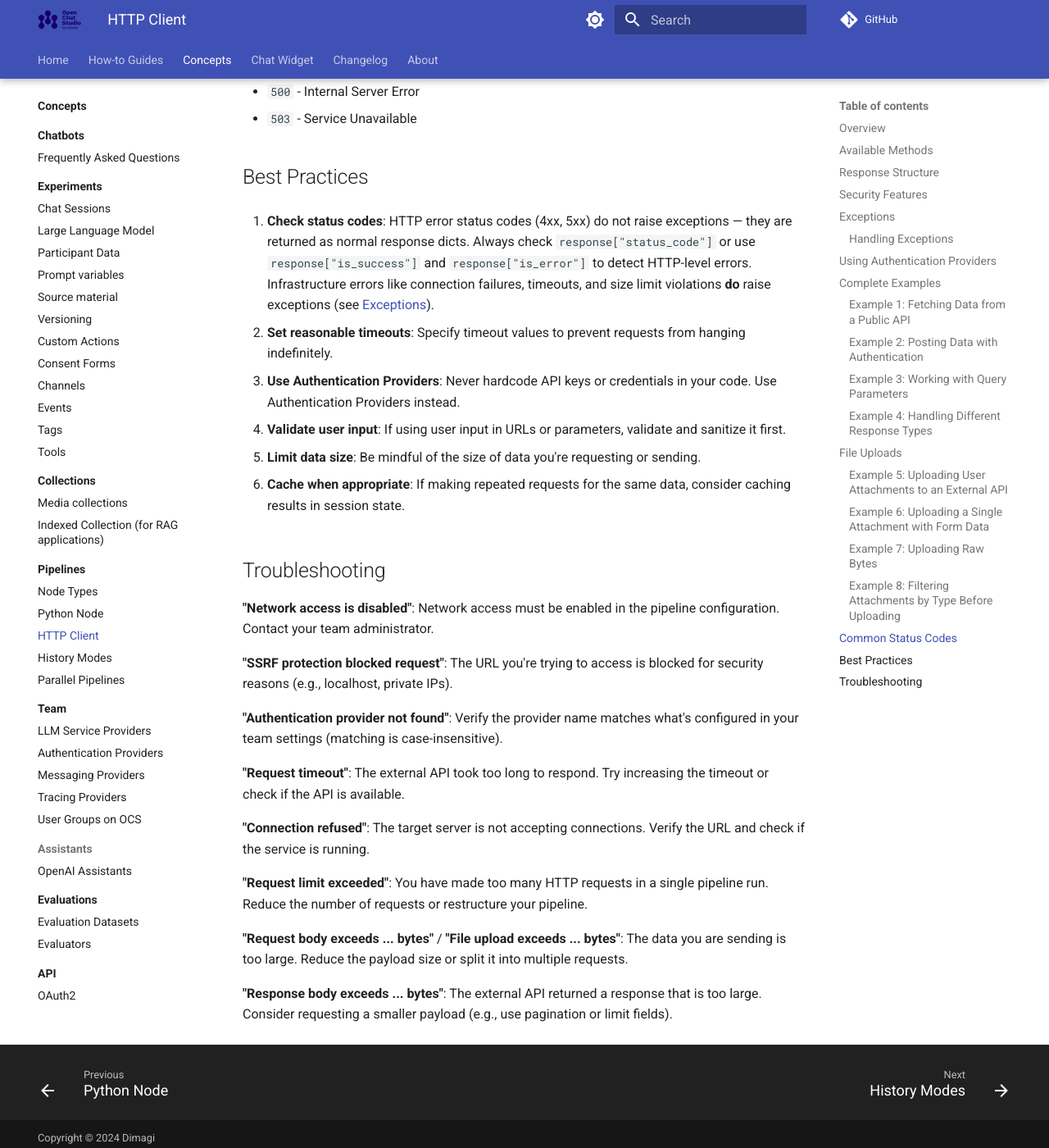
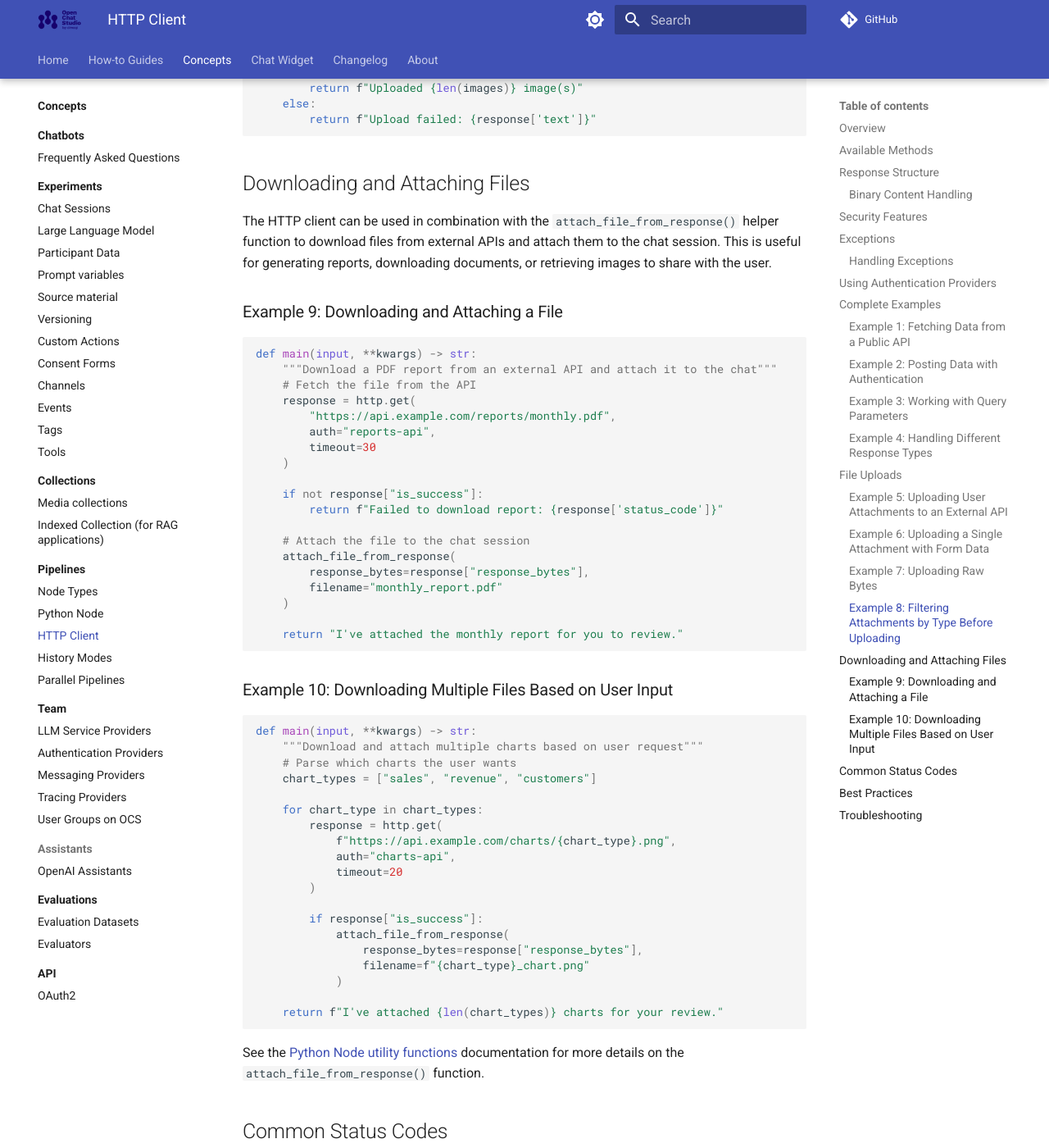
Before and after one commit to dimagi/open-chat-studio-docs, an MkDocs documentation site: the page built from docs/concepts/pipelines/http_client.md, in a window 1280 px wide and 1400 px high, scrolled down 8780 px. Shown: the whole window at 82% size. Built offline with MkDocs 1.6.1 and Material for MkDocs 9.7.7, drawn with Linux system fonts in a browser that asks for light colours; a script that is not in the unit is left out; comment, search, counter and statistics services are not loaded; some of the changed text lies outside the part shown.

Commit message:
update changelog and docs from OCS PR #2812
Co-Authored-By: Claude Sonnet 4.5 <noreply@anthropic.com>

````diff
--- a/docs/concepts/pipelines/http_client.md
+++ b/docs/concepts/pipelines/http_client.md
@@ -45,6 +45,7 @@ All HTTP methods return a dictionary containing the response data:
     "headers": {...},
     "text": "body as text",  # this is always present
     "json": {"body": "as json"},  # this is `None` if the response was not JSON
+    "response_bytes": b"raw bytes",  # raw response content as bytes
     "is_success": 200 <= status_code < 300,
     "is_error": status_code >= 400,
 }
@@ -57,6 +58,25 @@ response = http.get("https://api.example.com/data")
 status = response["status_code"]
 data = response["json"]
 text_content = response["text"]
+raw_bytes = response["response_bytes"]
+```
+
+### Binary Content Handling
+
+The `response_bytes` field contains the raw binary data from the HTTP response. This is particularly useful when working with binary content types like images, PDFs, or other non-text files.
+
+For binary content types (images, PDFs, etc.), text decoding is skipped in the `text` field to avoid doubling memory usage. The `json` field is parsed directly from the bytes when applicable.
+
+```python
+# Downloading a binary file
+response = http.get("https://example.com/document.pdf")
+pdf_bytes = response["response_bytes"]
+
+# Check if the response is binary content
+content_type = response["headers"].get("Content-Type", "")
+if "application/pdf" in content_type:
+    # Use response_bytes for binary data
+    file_data = response["response_bytes"]
 ```
 
 ## Security Features
@@ -360,6 +380,60 @@ def main(input, **kwargs) -> str:
         return f"Upload failed: {response['text']}"
 ```
 
+## Downloading and Attaching Files
+
+The HTTP client can be used in combination with the `attach_file_from_response()` helper function to download files from external APIs and attach them to the chat session. This is useful for generating reports, downloading documents, or retrieving images to share with the user.
+
+### Example 9: Downloading and Attaching a File
+
+```python
+def main(input, **kwargs) -> str:
+    """Download a PDF report from an external API and attach it to the chat"""
+    # Fetch the file from the API
+    response = http.get(
+        "https://api.example.com/reports/monthly.pdf",
+        auth="reports-api",
+        timeout=30
+    )
+
+    if not response["is_success"]:
+        return f"Failed to download report: {response['status_code']}"
+
+    # Attach the file to the chat session
+    attach_file_from_response(
+        response_bytes=response["response_bytes"],
+        filename="monthly_report.pdf"
+    )
+
+    return "I've attached the monthly report for you to review."
+```
+
+### Example 10: Downloading Multiple Files Based on User Input
+
+```python
+def main(input, **kwargs) -> str:
+    """Download and attach multiple charts based on user request"""
+    # Parse which charts the user wants
+    chart_types = ["sales", "revenue", "customers"]
+
+    for chart_type in chart_types:
+        response = http.get(
+            f"https://api.example.com/charts/{chart_type}.png",
+            auth="charts-api",
+            timeout=20
+        )
+
+        if response["is_success"]:
+            attach_file_from_response(
+                response_bytes=response["response_bytes"],
+                filename=f"{chart_type}_chart.png"
+            )
+
+    return f"I've attached {len(chart_types)} charts for your review."
+```
+
+See the [Python Node utility functions](python_node.md#python_nodeattach_file_from_response) documentation for more details on the `attach_file_from_response()` function.
+
 ## Common Status Codes
 
 When checking response status codes:
````
Also changed, not shown: docs/changelog.md (+3 -0 lines), docs/concepts/pipelines/python_node.md (+1 -0 lines).
